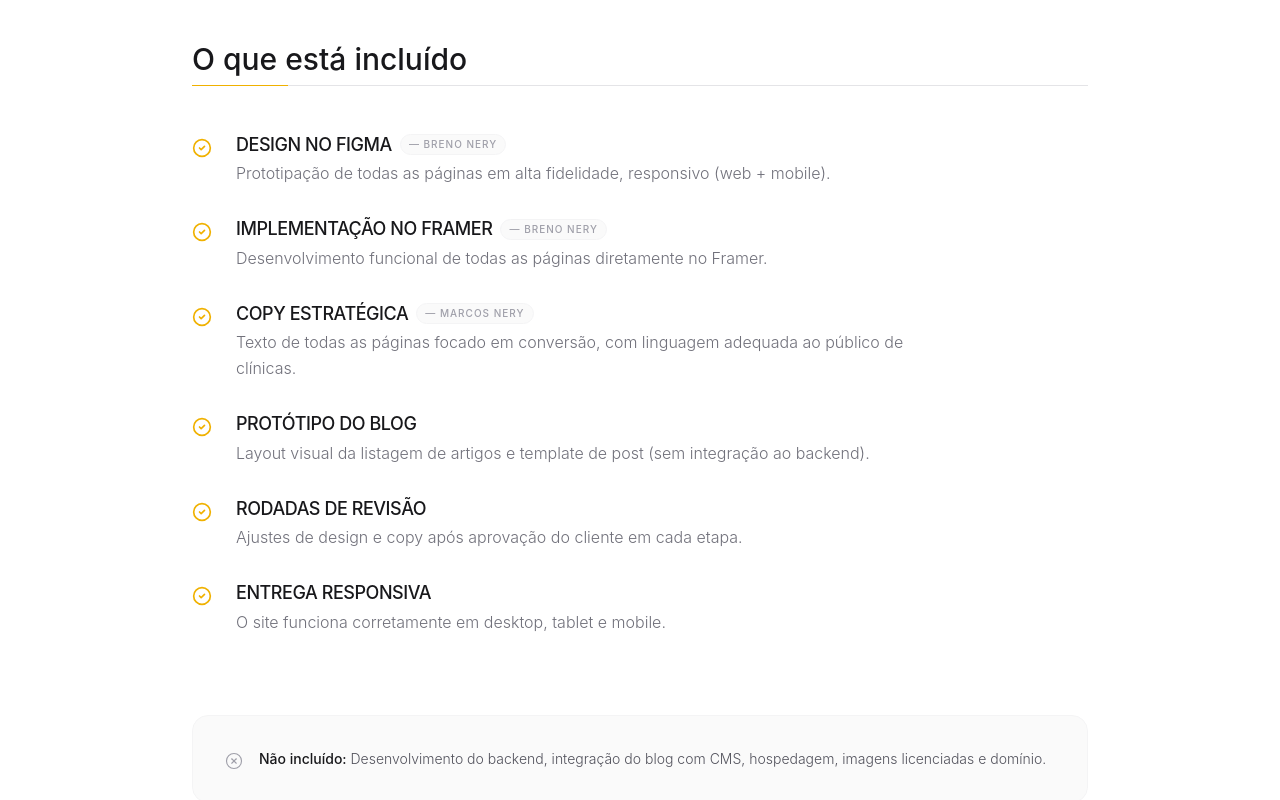
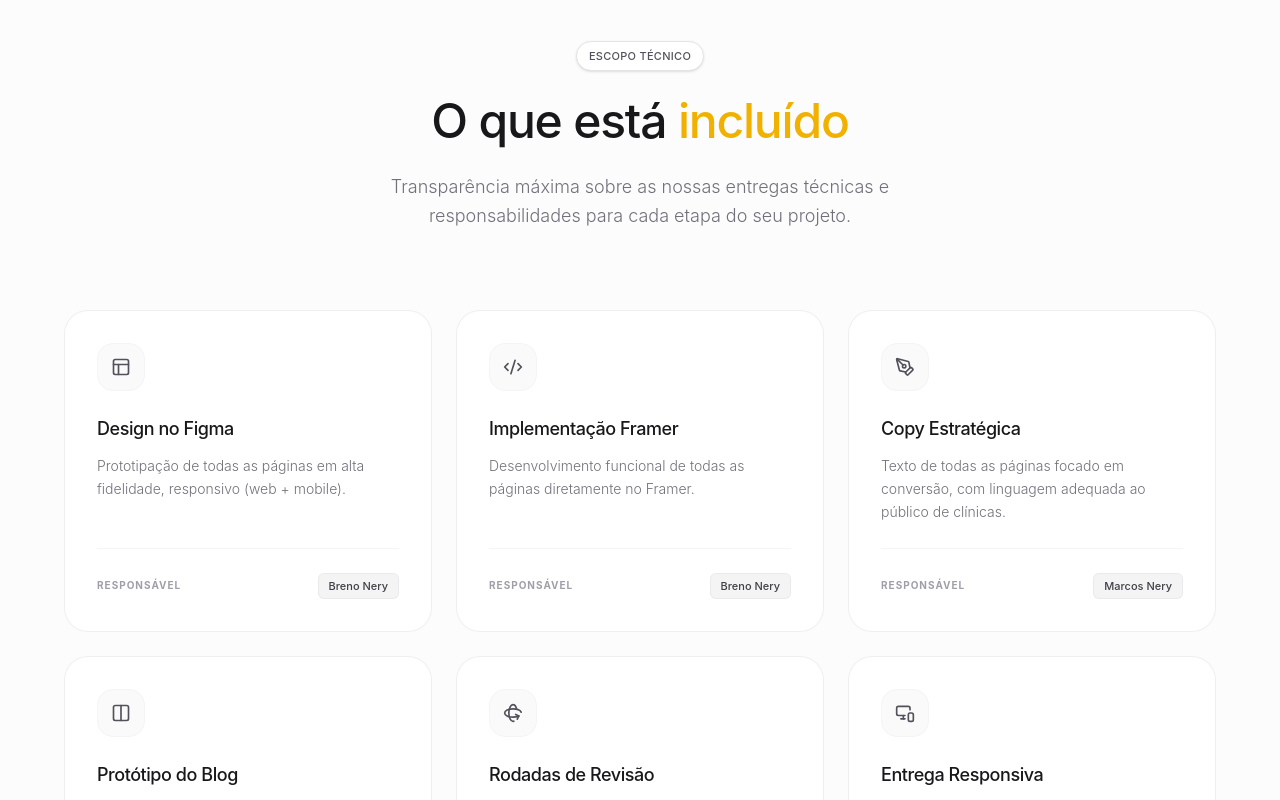
Before and after one commit to brenoggg1234-prog/propostan2growth, a React (Vite) app: page / in a window 1280 px wide. Shown: the part 2720-3520 px from the top of the page. Built offline with nearby package versions, Linux system fonts and the light colour scheme.

Commit message:
feat: redesign premium da section InclusionSection

```diff
--- a/src/components/InclusionSection.tsx
+++ b/src/components/InclusionSection.tsx
@@ -1,93 +1,126 @@
 import React from 'react';
-import { CheckCircle2, XCircle } from 'lucide-react';
+import { CheckCircle2, XCircle, Layout, Code2, PenTool, Columns, MonitorSmartphone, Rotate3d } from 'lucide-react';
 import ScrollReveal from './ScrollReveal';
 
 const inclusions = [
   {
     title: "Design no Figma",
     desc: "Prototipação de todas as páginas em alta fidelidade, responsivo (web + mobile).",
-    responsible: "Breno Nery"
+    responsible: "Breno Nery",
+    icon: <Layout className="w-5 h-5" />
   },
   {
-    title: "Implementação no Framer",
+    title: "Implementação Framer",
     desc: "Desenvolvimento funcional de todas as páginas diretamente no Framer.",
-    responsible: "Breno Nery"
+    responsible: "Breno Nery",
+    icon: <Code2 className="w-5 h-5" />
   },
   {
-    title: "Copy estratégica",
+    title: "Copy Estratégica",
     desc: "Texto de todas as páginas focado em conversão, com linguagem adequada ao público de clínicas.",
-    responsible: "Marcos Nery"
+    responsible: "Marcos Nery",
+    icon: <PenTool className="w-5 h-5" />
   },
   {
-    title: "Protótipo do blog",
-    desc: "Layout visual da listagem de artigos e template de post (sem integração ao backend).",
-    responsible: null
+    title: "Protótipo do Blog",
+    desc: "Layout visual estático da listagem de artigos e template de post interno (sem integração CMS).",
+    responsible: null,
+    icon: <Columns className="w-5 h-5" />
   },
   {
-    title: "Rodadas de revisão",
-    desc: "Ajustes de design e copy após aprovação do cliente em cada etapa.",
-    responsible: null
+    title: "Rodadas de Revisão",
+    desc: "Ajustes iterativos de design e copy após a aprovação do cliente em cada macro-etapa.",
+    responsible: null,
+    icon: <Rotate3d className="w-5 h-5" />
   },
   {
-    title: "Entrega responsiva",
-    desc: "O site funciona corretamente em desktop, tablet e mobile.",
-    responsible: null
+    title: "Entrega Responsiva",
+    desc: "O site e a experiência funcionam perfeitamente adaptados em desktop, tablet e mobile.",
+    responsible: null,
+    icon: <MonitorSmartphone className="w-5 h-5" />
   }
 ];
 
 export default function InclusionSection() {
   return (
-    <section className="py-24 md:py-32 bg-white px-6 border-t border-zinc-100 z-20 relative">
-      <div className="max-w-4xl mx-auto">
+    <section className="py-24 md:py-32 bg-zinc-50/50 px-6 border-t border-zinc-100 relative overflow-hidden z-20">
+      <div className="max-w-6xl mx-auto">
+
+        {/* Header */}
         <ScrollReveal direction="up">
-          <div className="mb-12">
-            <h2 className="text-2xl md:text-3xl font-medium text-zinc-900 mb-2">O que está incluído</h2>
-            <div className="w-full h-px bg-zinc-200 relative overflow-hidden">
-              <div className="absolute left-0 top-0 h-full w-24 bg-yellow-500" />
+          <div className="flex flex-col items-center text-center mb-16 md:mb-20">
+            <div className="px-3 py-1.5 text-[11px] font-medium text-zinc-600 bg-white border border-zinc-200 rounded-full shadow-sm tracking-wide uppercase mb-6">
+              Escopo Técnico
             </div>
+            <h2 className="text-3xl md:text-5xl font-medium tracking-tight text-zinc-900 max-w-3xl leading-[1.1] mb-6">
+              O que está <span className="text-yellow-500">incluído</span>
+            </h2>
+            <p className="text-zinc-500 text-[15px] md:text-lg font-light leading-relaxed max-w-2xl px-4">
+              Transparência máxima sobre as nossas entregas técnicas e responsabilidades para cada etapa do seu projeto.
+            </p>
           </div>
         </ScrollReveal>
 
-        <div className="space-y-8">
+        {/* Grid de Inclusões */}
+        <div className="grid grid-cols-1 md:grid-cols-2 lg:grid-cols-3 gap-6">
           {inclusions.map((item, index) => (
-            <ScrollReveal key={index} direction="up" delay={index * 0.05}>
-              <div className="flex gap-4 md:gap-6 group">
-                <div className="mt-1 flex-shrink-0">
-                  <CheckCircle2 size={20} className="text-yellow-500" />
+            <ScrollReveal key={index} direction="up" delay={index * 0.1} className="h-full">
+              <div className="bg-white border border-zinc-200/60 rounded-[24px] p-8 h-full flex flex-col hover:border-yellow-500/40 hover:shadow-xl hover:shadow-yellow-500/5 transition-all duration-500 group relative overflow-hidden">
+                {/* Efeito Hover Decorativo (Ícone Grande Transparente) */}
+                <div className="absolute top-0 right-0 p-6 opacity-0 group-hover:opacity-[0.03] transition-opacity duration-700 transform translate-x-4 -translate-y-4 group-hover:translate-x-0 group-hover:translate-y-0 pointer-events-none">
+                  {React.cloneElement(item.icon, { className: 'w-32 h-32 text-yellow-500' })}
                 </div>
-                <div className="flex flex-col">
-                  <div className="flex flex-col md:flex-row md:items-center gap-2 mb-1">
-                    <h3 className="font-medium text-zinc-900 text-lg leading-tight uppercase tracking-tight">
-                      {item.title}
-                    </h3>
-                    {item.responsible && (
-                      <span className="text-[10px] uppercase tracking-widest text-zinc-400 font-medium px-2 py-0.5 bg-zinc-50 border border-zinc-100 rounded-full w-fit">
-                        — {item.responsible}
-                      </span>
-                    )}
+
+                {/* Ícone Prinicpal do Card */}
+                <div className="w-12 h-12 bg-zinc-50 border border-zinc-100 rounded-2xl flex items-center justify-center text-zinc-600 mb-6 group-hover:bg-yellow-50 group-hover:text-yellow-600 group-hover:border-yellow-100 transition-colors duration-300 relative z-10">
+                  {item.icon}
+                </div>
+
+                <h3 className="font-medium text-zinc-900 text-lg mb-3 tracking-tight relative z-10">
+                  {item.title}
+                </h3>
+
+                <p className="text-zinc-500 text-sm font-light leading-relaxed mb-6 flex-grow relative z-10">
+                  {item.desc}
+                </p>
+
+                {item.responsible ? (
+                  <div className="mt-auto pt-6 border-t border-zinc-100 flex items-center justify-between relative z-10">
+                    <span className="text-[10px] uppercase tracking-widest text-zinc-400 font-bold">Responsável</span>
+                    <span className="text-[11px] font-medium text-zinc-700 bg-zinc-100 border border-zinc-200/60 px-2.5 py-1 rounded-md">
+                      {item.responsible}
+                    </span>
                   </div>
-                  <p className="text-zinc-500 font-light leading-relaxed max-w-2xl">
-                    {item.desc}
-                  </p>
-                </div>
+                ) : (
+                  <div className="mt-auto pt-6 border-t border-zinc-100 flex items-center justify-between relative z-10">
+                    <span className="text-[10px] uppercase tracking-widest text-zinc-400 font-bold">Incluso no pacote</span>
+                    <CheckCircle2 size={16} className="text-zinc-300" />
+                  </div>
+                )}
               </div>
             </ScrollReveal>
           ))}
         </div>
 
-        {/* Não Incluído */}
+        {/* Not Included Banner */}
         <ScrollReveal direction="up" delay={0.4}>
-          <div className="mt-20 p-8 rounded-2xl bg-zinc-50 border border-zinc-100">
-            <div className="flex gap-4">
-              <div className="mt-1 flex-shrink-0">
-                <XCircle size={18} className="text-zinc-400" strokeWidth={1.5} />
-              </div>
-              <p className="text-sm text-zinc-600 leading-relaxed font-light">
-                <strong className="text-zinc-900 font-medium">Não incluído:</strong> Desenvolvimento do backend, integração do blog com CMS, hospedagem, imagens licenciadas e domínio.
+          <div className="mt-12 md:mt-16 bg-white border border-zinc-200/80 rounded-[32px] p-6 md:p-8 flex flex-col md:flex-row items-start md:items-center gap-6 md:gap-8 shadow-sm relative overflow-hidden group hover:border-red-200 transition-colors duration-500">
+            {/* Linha Vermelha de Detalhe à esquerda */}
+            <div className="absolute top-0 left-0 w-1.5 h-full bg-red-400/30 group-hover:bg-red-400/60 transition-colors duration-500" />
+
+            <div className="w-12 h-12 bg-red-50 rounded-2xl flex items-center justify-center flex-shrink-0 text-red-500 shadow-sm border border-red-100 ml-4 md:ml-2">
+              <XCircle size={24} strokeWidth={1.5} />
+            </div>
+
+            <div className="pr-4">
+              <h4 className="text-zinc-900 font-medium mb-2 text-lg">O que <span className="text-red-500">não está</span> no escopo</h4>
+              <p className="text-sm text-zinc-500 font-light leading-relaxed max-w-4xl">
+                Desenvolvimento de sistemas backend personalizados, integração do blog diretamente com um CMS de conteúdo (entregaremos apenas a UI/protótipo), hospedagem do site, compra de imagens com licenciamento pago, ou a gestão financeira e técnica de domínios.
               </p>
             </div>
           </div>
         </ScrollReveal>
+
       </div>
     </section>
   );
```
